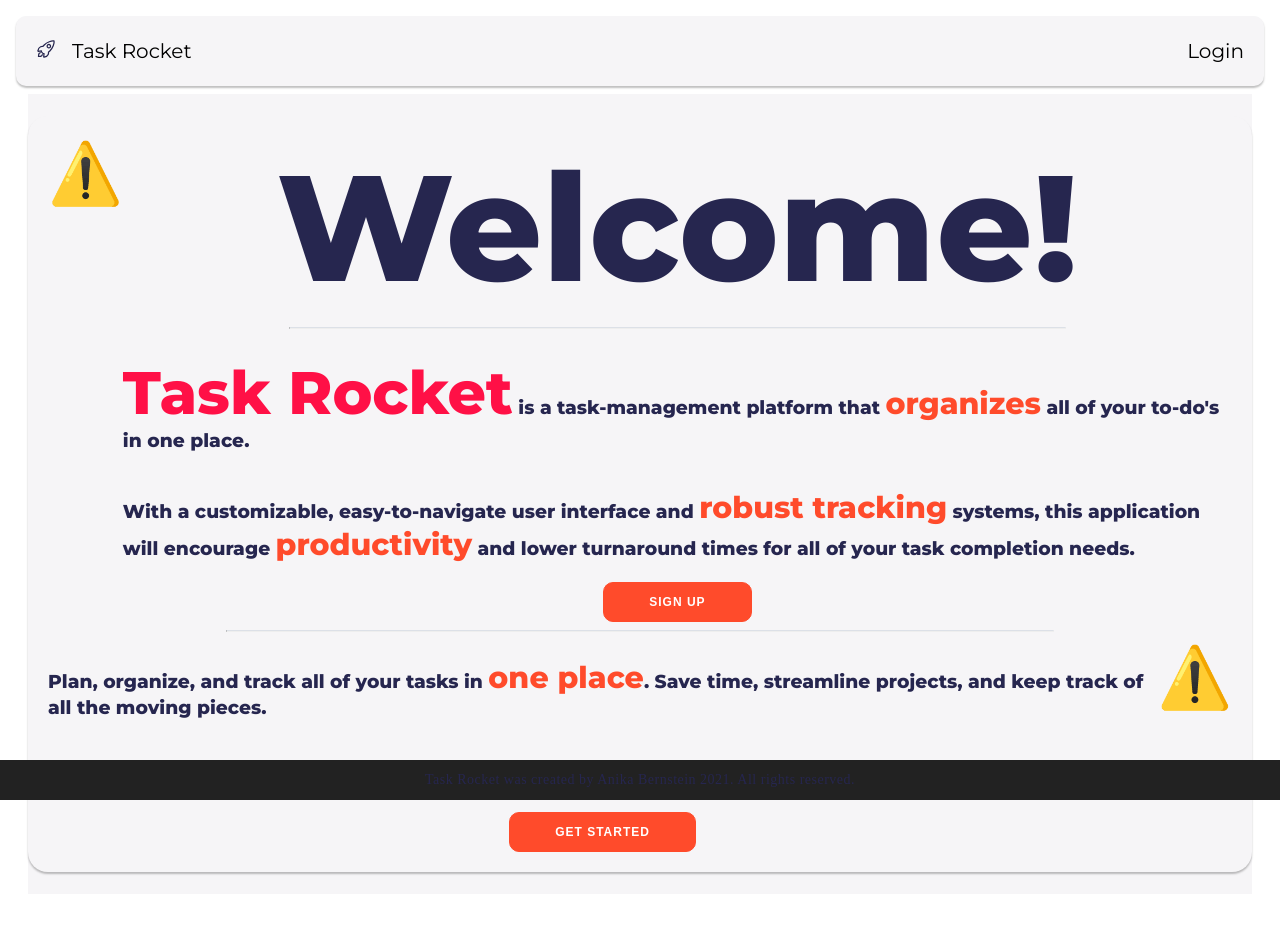
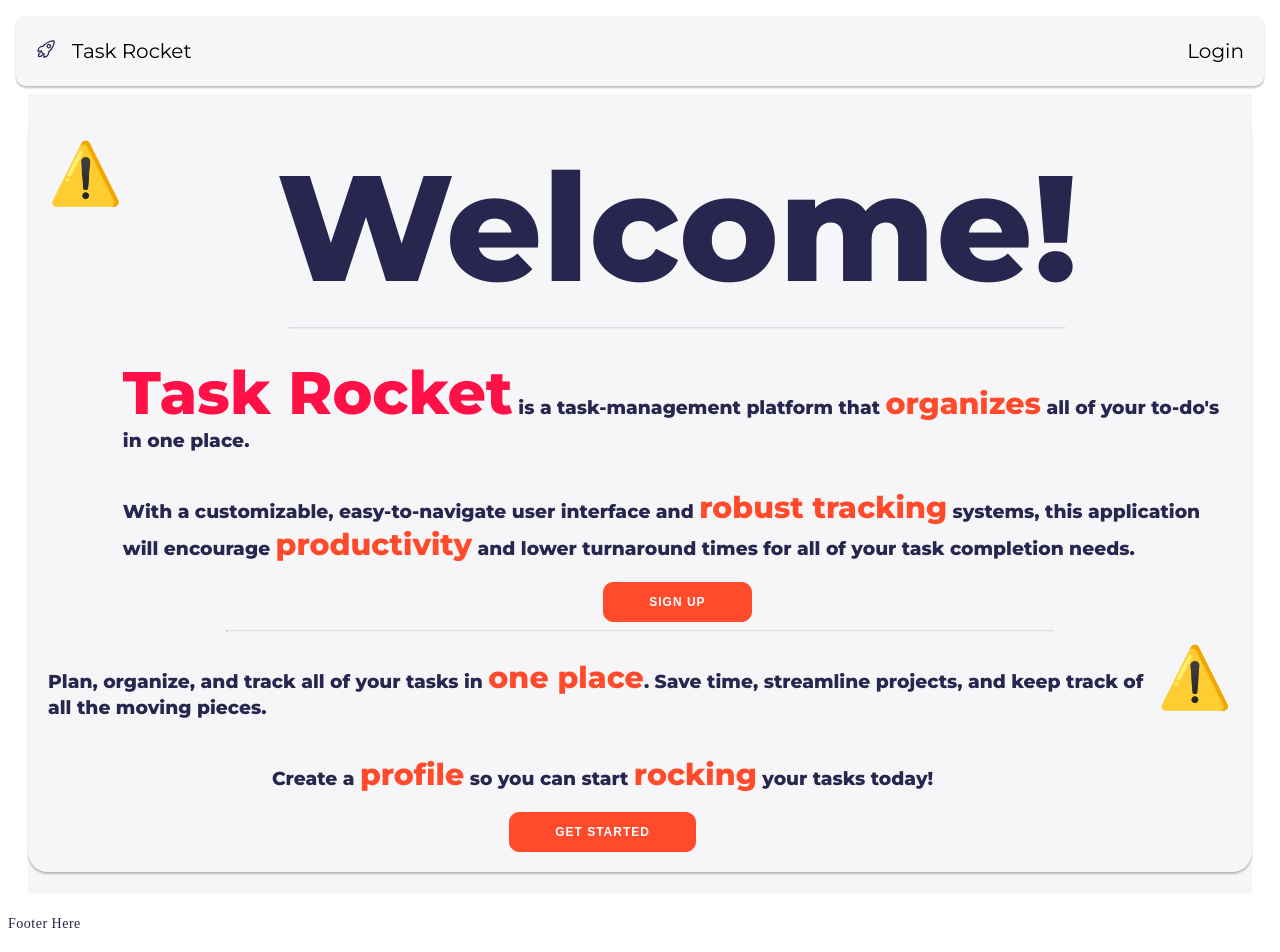
Before and after one commit to anikajb92/task-rocket-app, a React (Create React App) app: page / in a window 1280 px wide. Shown: the top 952 px of the page. Before the commit the page ends 902 px from the top, so only its background shows below. Built offline with nearby package versions, Linux system fonts and the light colour scheme; no server answers; the HTML template or start-up script is replaced by a standard one.

Commit message:
created footer

```diff
--- a/src/App.js
+++ b/src/App.js
@@ -7,6 +7,7 @@
 import NavBar from './components/NavBar';
 import About from './components/About';
 import Profile from './components/Profile';
+import Footer from './components/Footer';
 
 function App() {
 
@@ -87,9 +88,7 @@
           />
         </Switch>
         </div>
-        <footer>
-          <p>Task Rocket was created by Anika Bernstein 2021. All rights reserved.</p>
-        </footer>
+        <Footer />
     </div>
   </BrowserRouter>
   );
--- /dev/null
+++ b/src/components/Footer.js
@@ -0,0 +1,9 @@
+import React from 'react'
+
+export default function Footer() {
+  return (
+    <div>
+      <p>Footer Here</p>
+    </div>
+  )
+}
```
